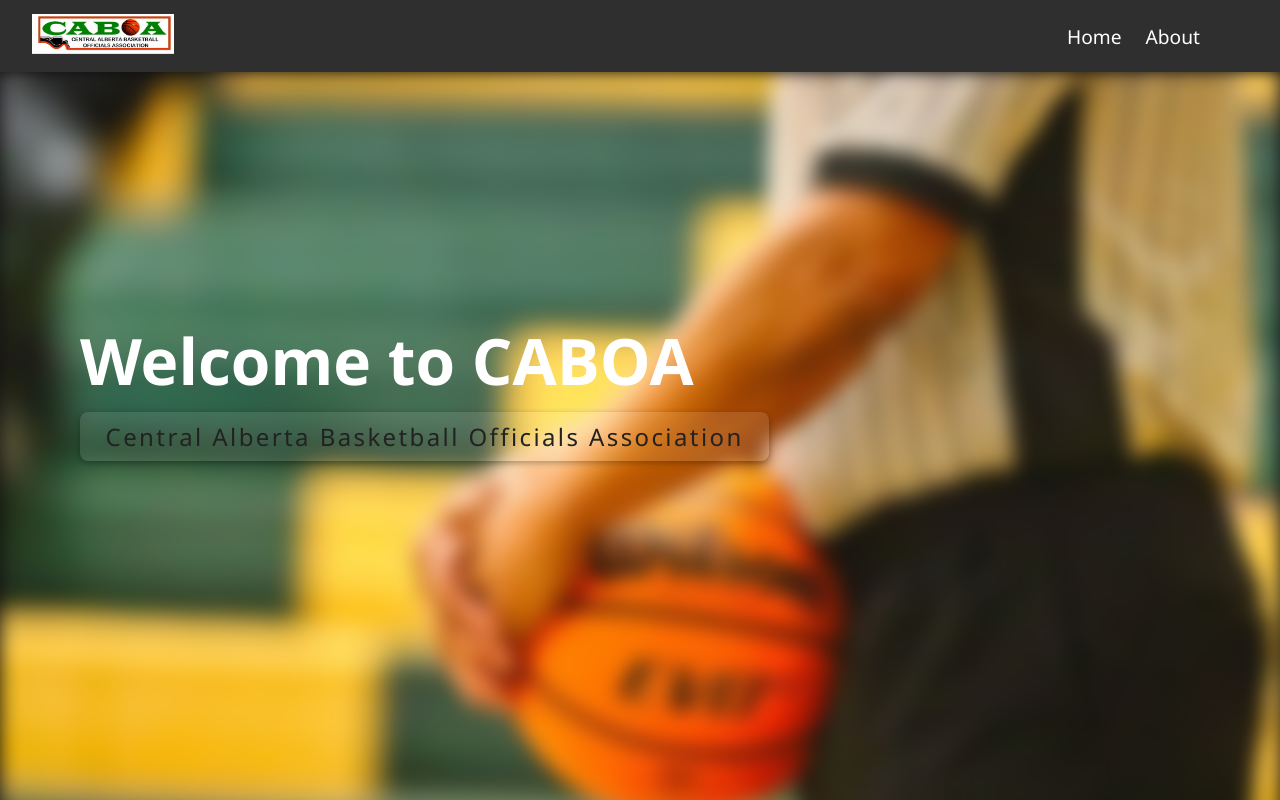
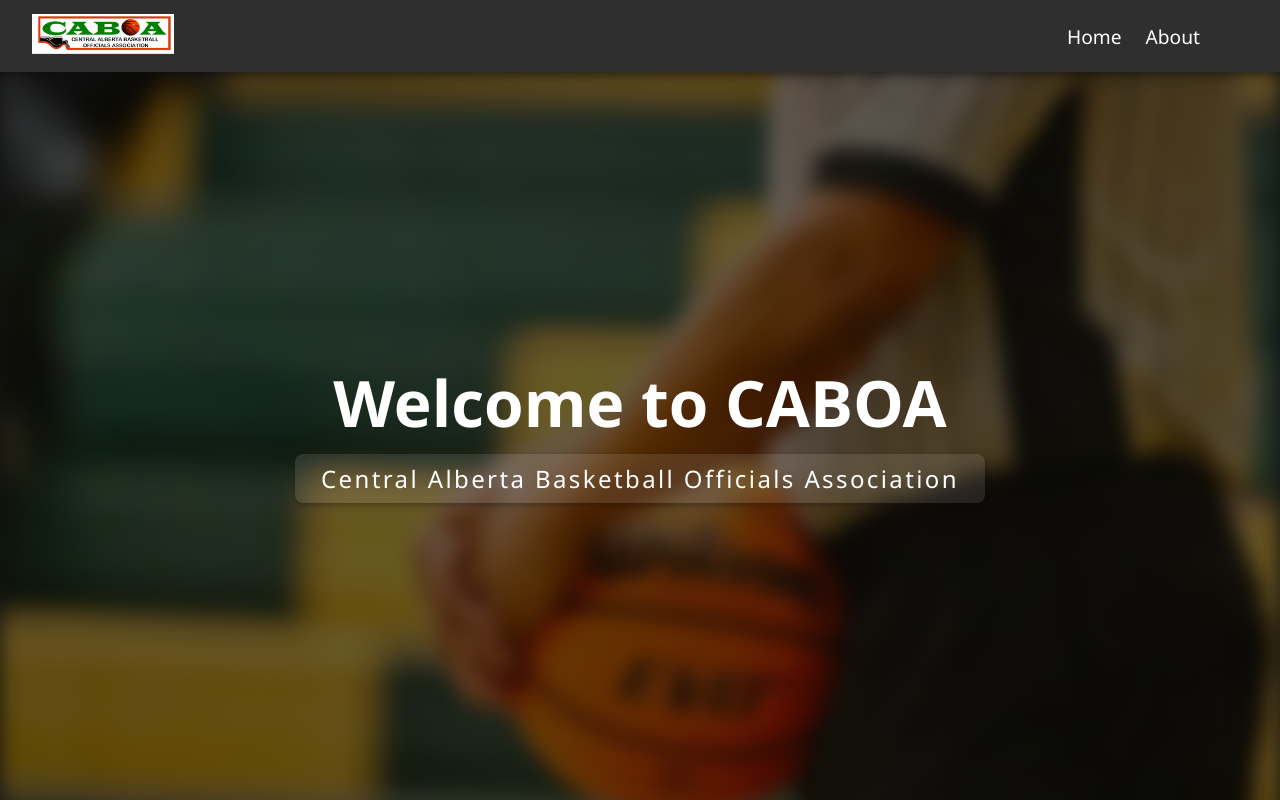
Before and after one commit to KhymNad/CABOA, a React (Create React App) app: page / in a window 1280 px wide. Shown: the top 800 px of the page. Built offline with nearby package versions, Linux system fonts and the light colour scheme.

Commit message:
updated hero section

```diff
--- a/src/components/HeroSection/HeroSection.module.css
+++ b/src/components/HeroSection/HeroSection.module.css
@@ -9,8 +9,8 @@
   overflow: hidden;
   z-index: 1;
   display: flex;
-  justify-content: left;
-  align-items: flex-start;
+  justify-content: center;
+  align-items: center;
 }
 
 .hero::before {
@@ -20,7 +20,9 @@
   right: 0;
   bottom: 0;
   left: 0;
-  background: url('/public/img/homepage_background.jpg') right 60%/cover no-repeat;
+  background:
+    linear-gradient(rgba(0, 0, 0, 0.6), rgba(0, 0, 0, 0.6)),  /* dark overlay */
+    url('/public/img/homepage_background.jpg') right 60%/cover no-repeat;
   filter: blur(10px);
   z-index: -1;
 }
@@ -28,13 +30,13 @@
 .hero-content {
   display: flex;
   flex-direction: column;
-  align-items: flex-start;
-  margin-left: 4rem;
+  align-items: center;
+  margin-bottom: 4rem;
 }
 
 .hero h1 {
   font-size: 8vh;         /* scales with viewport height */
-  margin-top: 20vh; /* 80% of viewport height */
+  /* margin-top: 20vh; 80% of viewport height */
   line-height: 1.1;
   margin-bottom: 1rem;
 }
@@ -48,7 +50,7 @@
   border-radius: 8px;
   box-shadow: 0 2px 6px rgba(0,0,0,0.3);
   display: inline-block;
-  color: #222;
+  color: white;
   max-width: 100%;
   white-space: normal;
 }
```
